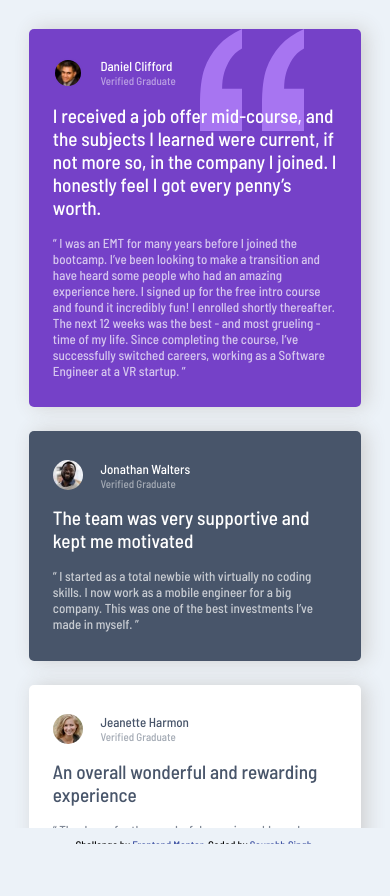
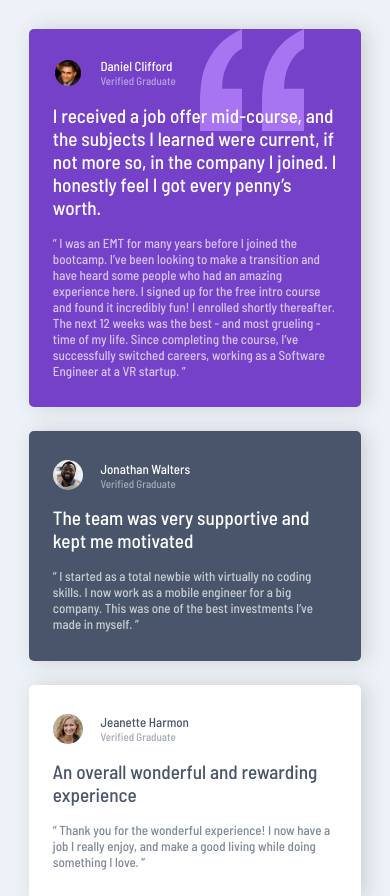
Before and after one commit to 6ixline/Frontend_mentor_challenges, a plain HTML site: page index.html in a window 390 px wide. Shown: the top 896 px of the page. Before the commit the page ends 844 px from the top, so only its background shows below. Drawn offline with Linux system fonts and the light colour scheme.

Commit message:
added reponsive code

```diff
--- a/css/style.css
+++ b/css/style.css
@@ -2,7 +2,6 @@
 *::before,*::after{
     box-sizing: border-box;
     margin:0;
-    overflow-y:scroll;
     scroll-behavior: smooth;
 }
 :root{
@@ -35,8 +34,8 @@ body{
     display: flex;
     flex-direction: column;
     align-items: center;
-    justify-content: center;
-    height:100vh;
+    height: 100vh;
+    justify-content: space-around;
     font-size: 13px;
     font-family: 'Barlow Semi Condensed', sans-serif;
     background-color: var(--background-light-grayish-blue);
@@ -57,6 +56,7 @@ h3{
 .container{
     display:grid;
     width: 65rem;
+    height: fit-content;
     grid-template-columns: repeat(4,1fr);
     grid-template-rows: repeat(2, max-content);
     grid-gap:var(--common);
@@ -133,6 +133,9 @@ h3{
 
 
 @media (max-width:1200px){
+    body{
+        height: auto;
+    }
     .container{
         width:100%;
         grid-template-rows: repeat(5,max-content);
```
